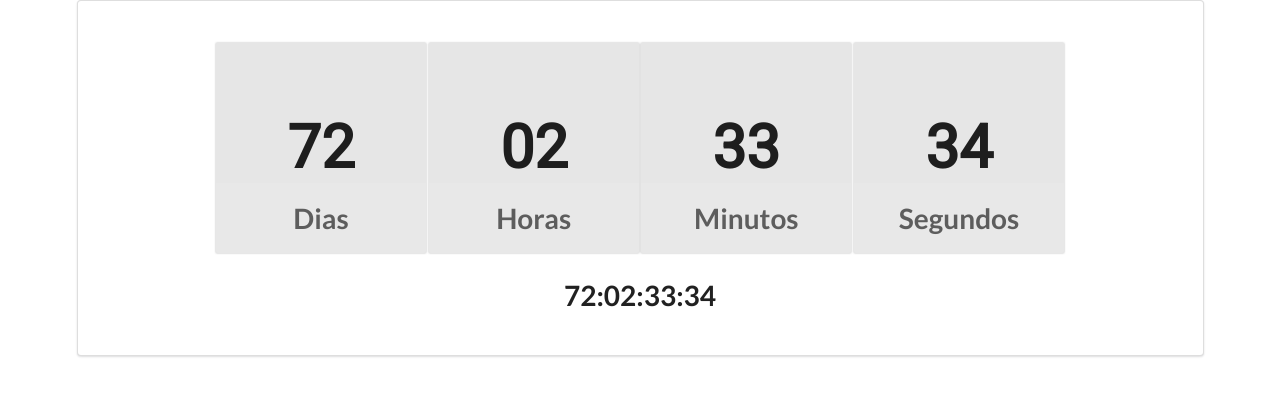
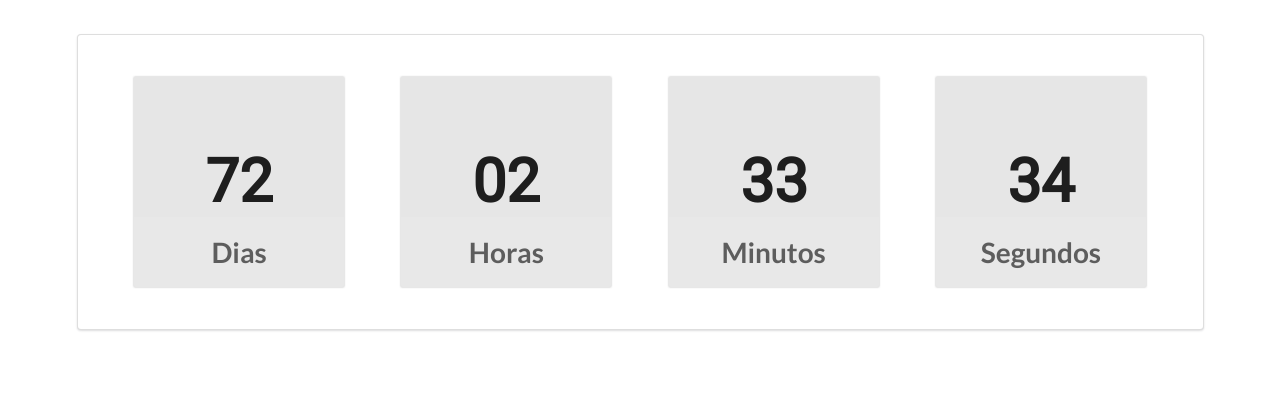
Before and after one commit to anayarojo/remaining-time, a plain HTML site: page index.html in a window 1280 px wide. Drawn offline with nearby package versions, Linux system fonts and the light colour scheme.

Commit message:
Update index

```diff
--- a/index.html
+++ b/index.html
@@ -10,93 +10,87 @@
     <link rel="stylesheet" href="style.css">
 </head>
 <body>
-    <div class="ui very padded center aligned container segment">
+    <br>
+    <div class="ui column very padded center aligned container segment">
 
+        <div class="ui four column stackable grid">
+            <div class="column">
                 <div id="remaining-days" class="ui cube shape">
                     <div class="sides">
                         <div class="side active">
                             <div class="content">
-                        <div class="center">
-                            00
-                        </div>
+                                <div class="center">00</div>
                                 <div class="ui bottom attached label"></div>
                             </div>
                         </div>
                         <div class="side">
                             <div class="content">
-                        <div class="center">
-                        00
-                        </div>
+                                <div class="center">00</div>
                                 <div class="ui bottom attached label"></div>
                             </div>
                         </div>
                     </div>
                 </div>
+            </div>
 
+            <div class="column">
                 <div id="remaining-hours" class="ui cube shape">
                     <div class="sides">
                         <div class="side active">
                             <div class="content">
-                        <div class="center">
-                         00
-                        </div>
+                                <div class="center">00</div>
                                 <div class="ui bottom attached label"></div>
                             </div>
                         </div>
                         <div class="side">
                             <div class="content">
-                        <div class="center">
-                        00
-                        </div>
+                                <div class="center">00</div>
                                 <div class="ui bottom attached label"></div>
                             </div>
                         </div>
                     </div>
                 </div>
+            </div>
 
+            <div class="column">
                 <div id="remaining-minutes" class="ui cube shape">
                     <div class="sides">
                         <div class="side active">
                             <div class="content">
-                        <div class="center">
-                        00
-                        </div>
+                                <div class="center">00</div>
                                 <div class="ui bottom attached label"></div>
                             </div>
                         </div>
                         <div class="side">
                             <div class="content">
-                        <div class="center">
-                        00
-                        </div>
+                                <div class="center">00</div>
                                 <div class="ui bottom attached label"></div>
                             </div>
                         </div>
                     </div>
                 </div>
+            </div>
 
+            <div class="column">
                 <div id="remaining-seconds" class="ui cube shape">
                     <div class="sides">
                         <div class="side active">
                             <div class="content">
-                        <div class="center">
-                        00
-                        </div>
+                                <div class="center">00</div>
                                 <div class="ui bottom attached label"></div>
                             </div>
                         </div>
                         <div class="side">
                             <div class="content">
-                        <div class="center">
-                        00
-                        </div>
+                                <div class="center">00</div>
                                 <div class="ui bottom attached label"></div>
                             </div>
                         </div>
                     </div>
                 </div>
+            </div>
 
-        <h1 id="remaining-time" class="ui header">00:00:00:00</h1>
+        </div>
 
     </div>
     <script src="https://code.jquery.com/jquery-3.1.1.min.js" integrity="sha256-hVVnYaiADRTO2PzUGmuLJr8BLUSjGIZsDYGmIJLv2b8=" crossorigin="anonymous"></script>
--- a/script.js
+++ b/script.js
@@ -1,68 +1,3 @@
-var RemainingTime = (function()
-{
-    const _MS_PER_SECOND = 1000;
-    const _MS_PER_MINUTE = _MS_PER_SECOND * 60;
-    const _MS_PER_HOUR = _MS_PER_MINUTE * 60;
-    const _MS_PER_DAY = _MS_PER_HOUR * 24;
-
-    let obj = {};
-    let debug = false;
-    let date = new Date();
-    let control = $('body');
-    let _days, _hours, _minutes, _seconds, _miliseconds;
-
-    obj.init = function(props){
-
-        if(debug) console.log('RemainingTime.init()');
-        if(props.date) date = props.date;
-        if(props.element) control = $(props.element);
-
-        setInterval(function(){
-
-            let text = getRemaining(calculateDiference());
-            control.html(text);
-            control.val(text);
-
-        }, 1000);
-    }
-
-    function calculateDiference(){
-        return date.getTime() - new Date().getTime();
-    }
-
-    function getRemaining(diference){
-
-        let days, hours, minutes, seconds, miliseconds;
-        miliseconds = diference;
-
-        days = Math.floor(miliseconds / _MS_PER_DAY);
-        miliseconds = miliseconds % _MS_PER_DAY;
-
-        hours = Math.floor(miliseconds / _MS_PER_HOUR);
-        miliseconds = miliseconds % _MS_PER_HOUR;
-
-        minutes = Math.floor(miliseconds / _MS_PER_MINUTE);
-        miliseconds = miliseconds % _MS_PER_MINUTE;
-
-        seconds = Math.floor(miliseconds / _MS_PER_SECOND);
-        miliseconds = miliseconds % _MS_PER_SECOND;
-
-        /*
-        return {
-            days: days,
-            hours: hours,
-            minutes: minutes,
-            seconds: seconds,
-            miliseconds: miliseconds,
-        };
-        */
-
-        return `${('0'+days).slice(-2)}:${('0'+hours).slice(-2)}:${('0'+minutes).slice(-2)}:${('0'+seconds).slice(-2)}`;
-    }
-
-    return obj;
-});
-
 var CubeRemainingTime = (function()
 {
     const _MS_PER_SECOND = 1000;
@@ -72,7 +7,6 @@ var CubeRemainingTime = (function()
 
     let obj = {};
     let debug = false;
-    /*let $days, $hours, $minutes, $seconds;*/
     let _days, _hours, _minutes, _seconds, _miliseconds;
 
     obj.init = function(props){
@@ -147,9 +81,14 @@ var CubeRemainingTime = (function()
         let $content = $element.find('.side:not(.active) .content .center');
         let $label = $element.find('.side:not(.active) .label');
 
-        $content.html(('0' + value).slice(-2));
-        $label.html(label);
-        $element.shape('flip up');
+        $content.html(('0' + value).slice(-2))
+        .promise()
+        .then(function(){
+            return $label.html(label).promise();
+        })
+        .done(function(){
+            $element.shape('flip up');
+        });
     }
 
     return obj;
@@ -157,15 +96,9 @@ var CubeRemainingTime = (function()
 
 $(document).ready(function(){
 
-    let remainingTime = new RemainingTime();
     let cubeRemainingTime = new CubeRemainingTime();
 
     $('.shape').shape();
-
-    remainingTime.init({
-        element: '#remaining-time',
-        date: new Date(2018, 11, 1),
-    });
 
     cubeRemainingTime.init({
         date: new Date(2018, 11, 1),
```
Also changed, not shown: demo.gif (added), 1 other file. Lines whose indentation alone changed are shown as unchanged.
